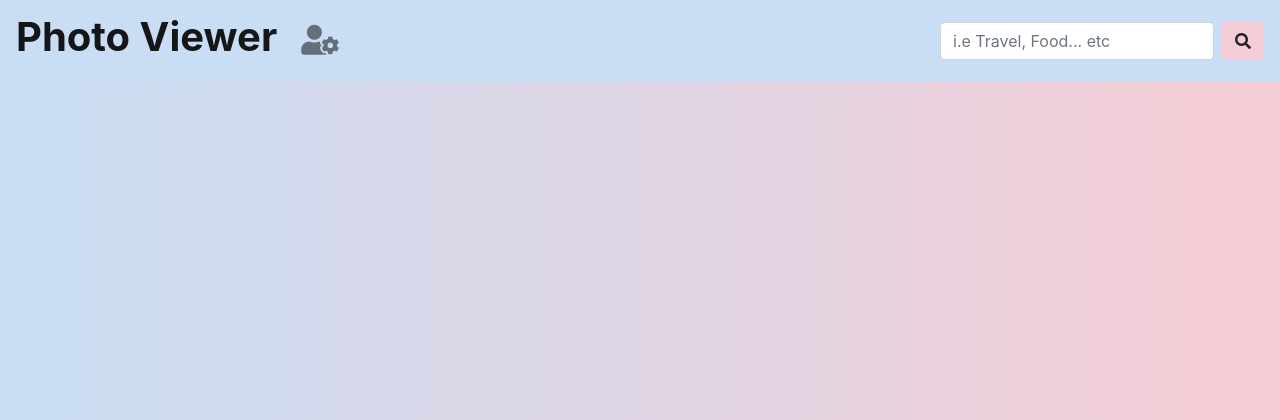
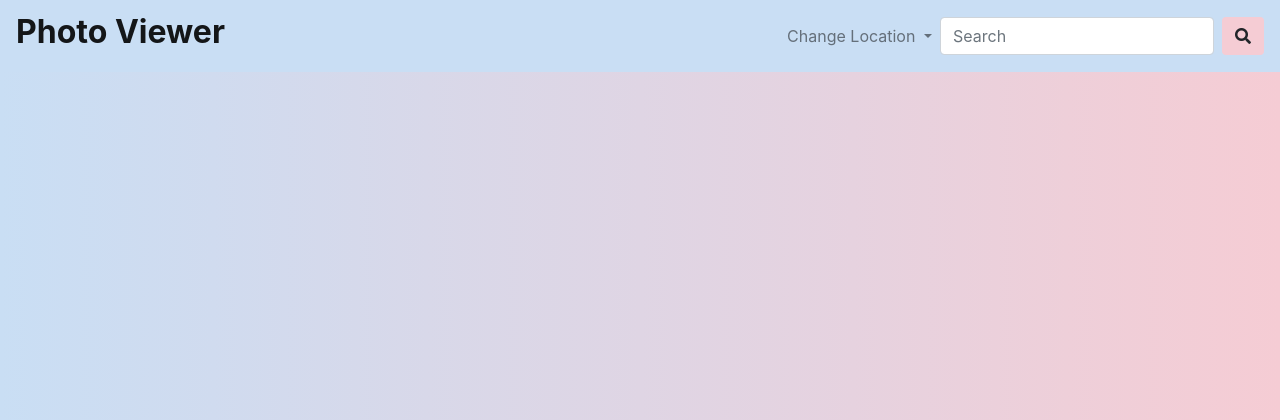
Before and after one commit to p-koskey/Photo-Viewer, a Django app: page /location/1 in a window 1280 px wide. Shown: the top 420 px of the page. Run offline with Django 3.2, Linux system fonts and the light colour scheme; data that the repository does not hold is empty; some libraries are stand-ins or nearby versions.

Commit message:
add locations to navbar

```diff
--- a/photos/templates/navbar.html
+++ b/photos/templates/navbar.html
@@ -1,18 +1,39 @@
-  <nav class="navbar navbar-expand-lg navbar-light"style="background-color: #C9DEF4;">
-  <a class="navbar-brand" href="/"><h1><strong>Photo Viewer</strong></h1></a>
+
+<nav class="navbar navbar-expand-lg navbar-light" style="background-color: #C9DEF4;">
+  <a class="navbar-brand" href="/"><h2><strong>Photo Viewer</strong></h2></a>
   <button class="navbar-toggler" type="button" data-toggle="collapse" data-target="#navbarTogglerDemo02" aria-controls="navbarTogglerDemo02" aria-expanded="false" aria-label="Toggle navigation">
     <span class="navbar-toggler-icon"></span>
   </button>
 
   <div class="collapse navbar-collapse" id="navbarTogglerDemo02">
-  <ul class="navbar-nav mr-auto mt-ml-0">
-     <li class="nav-item ">
-        <a class="nav-link" href="admin/"><i class="fas fa-user-cog" style="font-size:30px"></i> </a>
+    <ul class="navbar-nav ml-auto mt-2 mt-lg-0">
+
+      <li class="nav-item dropdown">
+        {% if location %}
+        <a class="nav-link dropdown-toggle" href="" id="navbarDropdownMenuLink" role="button" data-toggle="dropdown" aria-haspopup="true" aria-expanded="false">
+         Change Location
+        </a>
+        <div class="dropdown-menu" aria-labelledby="dropdownMenuLink">
+          {% for location in locations %}
+            <a class="dropdown-item" href="{{location.cityname}}">{{location.cityname}}</a>
+        {% endfor%}
+          </div>
+        {% else %}
+        <a class="nav-link dropdown-toggle" href="" id="navbarDropdownMenuLink" role="button" data-toggle="dropdown" aria-haspopup="true" aria-expanded="false">
+          Select Location
+        </a>
+        <div class="dropdown-menu" aria-labelledby="dropdownMenuLink">
+          {% for location in locations %}
+            <a class="dropdown-item" href="location/{{location.cityname}}">{{location.cityname}}</a>
+        {% endfor%}
+          </div>
+        {% endif %}
+
       </li>
     </ul>
-    <form class="form-inline my-2 my-ml-0" role="search" action="{% url 'search_results' %}">
-      <input class="form-control mr-sm-2" type="search" placeholder="i.e Travel, Food... etc" name = "photo">
-      <button class="btn  my-2 my-sm-0" type="submit"style="background-color: #F5CCD4"; ><i class="fas fa-search"></i></button>
+    <form class="form-inline my-2 my-lg-0" role="search" action="{% url 'search_results' %}">
+      <input class="form-control mr-sm-2" type="search" placeholder="Search"name="photo">
+      <button class="btn my-2 my-sm-0" type="submit"style="background-color: #F5CCD4"; ><i class="fas fa-search"></i></button>
     </form>
   </div>
 </nav>
--- a/photos/views.py
+++ b/photos/views.py
@@ -22,7 +22,7 @@ def search_results(request):
         return render(request, 'search.html',{"message":message})
 
 def locationimages(request,location):
-
+    locations = Location.get_locations()
     locationimages = Photos.filter_by_location(location)
     message = location
-    return render(request, 'location.html', {'images': locationimages,'location':message})
+    return render(request, 'location.html', {'images': locationimages,'location':message,'locations':locations})
```
Also changed, not shown: photos/templates/index.html (+1 -11 lines).
